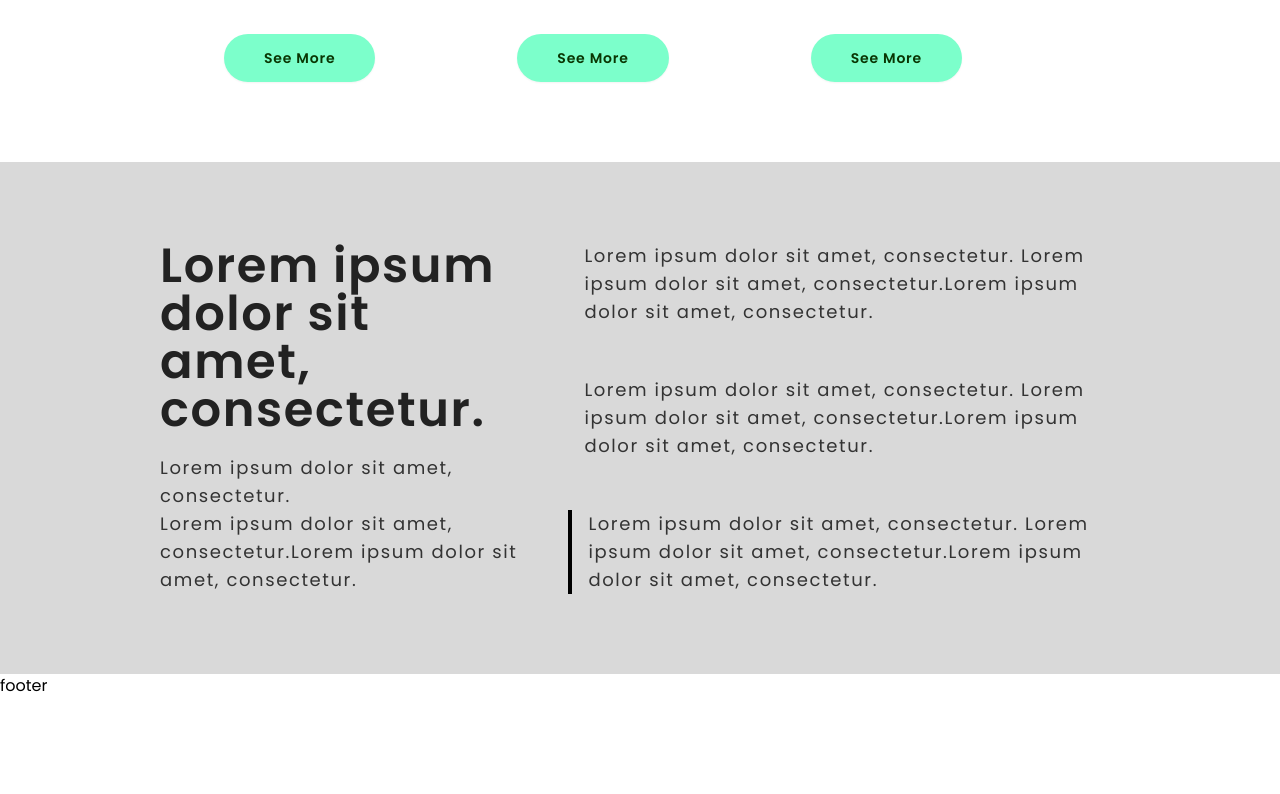
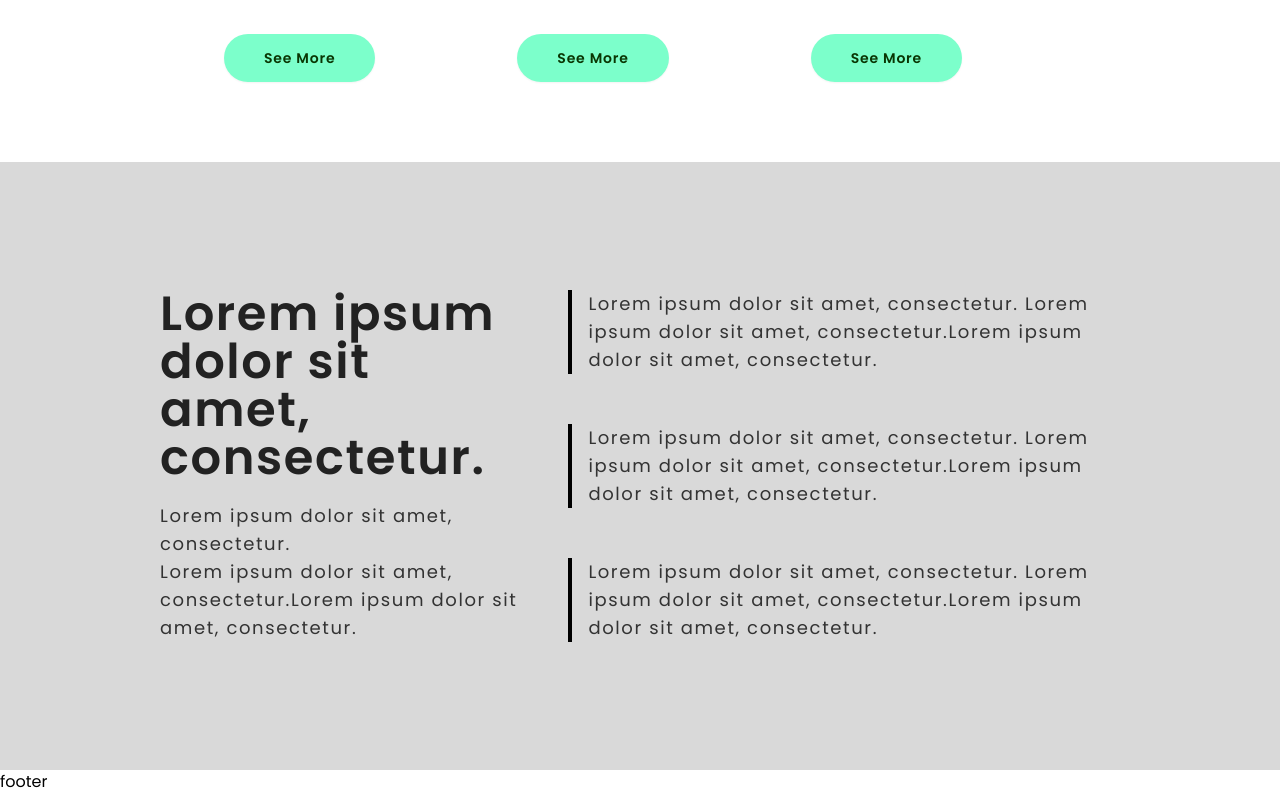
Before and after one commit to NakshatraAich/design_images, a React (Vite) app: page / in a window 1280 px wide. Shown: the part 1832-2626 px from the top of the page. Before the commit the page ends 2530 px from the top, so only its background shows below. Built offline with nearby package versions, Linux system fonts and the light colour scheme.

Commit message:
About Page done

```diff
--- a/src/App.jsx
+++ b/src/App.jsx
@@ -10,6 +10,7 @@ export default function App() {
   return (
       <div>
         <Navbar/>
+        <div className="py-14"></div>
         <Routes>
           <Route path="/" element={<Home />} />
           <Route path="/About" element={<About />} />
--- a/src/Components/Features.jsx
+++ b/src/Components/Features.jsx
@@ -1,21 +1,21 @@
 const Features = () => {
   return (
-    <section className="flex flex-row justify-between px-[160px] tracking-widest py-20 bg-[#D9D9D9] gap-12">
+    <section className="flex flex-row justify-between px-[160px] tracking-widest py-32 bg-[#D9D9D9] gap-12">
         <div>
             <h1 className="text-5xl font-semibold text-textColor leading-30 pb-5">Lorem ipsum <br/>dolor sit amet, consectetur.</h1>
             <h2 className="text-lg text-altTextColor">Lorem ipsum dolor sit amet, consectetur.<br/> Lorem ipsum dolor sit amet, consectetur.Lorem ipsum dolor sit amet, consectetur.</h2>
         </div>
         <div className="flex flex-col justify-between gap-8">
             <div className="flex flex-row gap-4">
-                <div width="80" height="80"/>
+                <div width="80" height="80" className="border-2 border-black"/>
                 <div className="text-altTextColor text-lg">Lorem ipsum dolor sit amet, consectetur. Lorem ipsum dolor sit amet, consectetur.Lorem ipsum dolor sit amet, consectetur.</div>
             </div>
             <div className="flex flex-row gap-4">
-                <div width="80" height="80"/>
+                <div width="80" height="80" className="border-2 border-black"/>
                 <div className="text-altTextColor text-lg">Lorem ipsum dolor sit amet, consectetur. Lorem ipsum dolor sit amet, consectetur.Lorem ipsum dolor sit amet, consectetur.</div>
             </div>
             <div className="flex flex-row gap-4">
-                <div width="80" height={80} className="border-2 border-black"/>
+                <div width="80" height="80" className="border-2 border-black"/>
                 <div className="text-altTextColor text-lg">Lorem ipsum dolor sit amet, consectetur. Lorem ipsum dolor sit amet, consectetur.Lorem ipsum dolor sit amet, consectetur.</div>
             </div>
         </div>
--- a/src/pages/About.jsx
+++ b/src/pages/About.jsx
@@ -1,6 +1,30 @@
 const About = () => {
   return (
-    <div>About</div>
+    <section>
+      <div className="tracking-widest pt-12">
+        <div className="px-[200px] flex flex-col gap-2 pb-16">
+          <h1 className="text-6xl text-textColor font-semibold">About Us</h1>
+          <h2 className="text-altTextColor max-w-[750px]">Lorem ipsum dolor sit amet, consectetur adipiscing elit, sed do eiusmod tempor incididunt ut labore et dolore magna aliqua. Ut enim ad minim veniam, quis nostrud exercitation ullamco laboris nisi ut aliquip ex ea commodo consequat. </h2>
+        </div>
+        <div className="flex flex-row px-[200px] justify-between gap-16">
+          <div className="flex flex-col items-start">
+            <img src="https://images.unsplash.com/photo-1552234994-66ba234fd567?q=80&w=1887&auto=format&fit=crop&ixlib=rb-4.0.3&ixid=M3wxMjA3fDB8MHxwaG90by1wYWdlfHx8fGVufDB8fHx8fA%3D%3D" width="1500" className="rounded-2xl" alt="Burger" />
+            <div className="pt-4 text-2xl text-textColor font-semibold">Name</div>
+            <div className="text-altTextColor">Position</div>
+          </div>
+          <div className="flex flex-col items-start">
+            <img src="https://images.unsplash.com/photo-1552234994-66ba234fd567?q=80&w=1887&auto=format&fit=crop&ixlib=rb-4.0.3&ixid=M3wxMjA3fDB8MHxwaG90by1wYWdlfHx8fGVufDB8fHx8fA%3D%3D" width="1500" className="rounded-2xl" alt="Burger" />
+            <div className="pt-4 text-2xl text-textColor font-semibold">Name</div>
+            <div className="text-altTextColor">Position</div>
+          </div>
+          <div>
+            <img src="https://images.unsplash.com/photo-1552234994-66ba234fd567?q=80&w=1887&auto=format&fit=crop&ixlib=rb-4.0.3&ixid=M3wxMjA3fDB8MHxwaG90by1wYWdlfHx8fGVufDB8fHx8fA%3D%3D" width="1500" className="rounded-2xl" alt="Burger" />
+            <div className="pt-4 text-2xl text-textColor font-semibold">Name</div>
+            <div className="text-altTextColor">Position</div>
+          </div>
+        </div>
+      </div>
+    </section>
   )
 }
 
--- a/src/pages/Home.jsx
+++ b/src/pages/Home.jsx
@@ -5,7 +5,7 @@ import Features from "../Components/Features"
 
 const Home = () => {
   return (
-    <section className="pt-28">
+    <section>
       <Hero />
       <Stretch />
       <Types />
```
